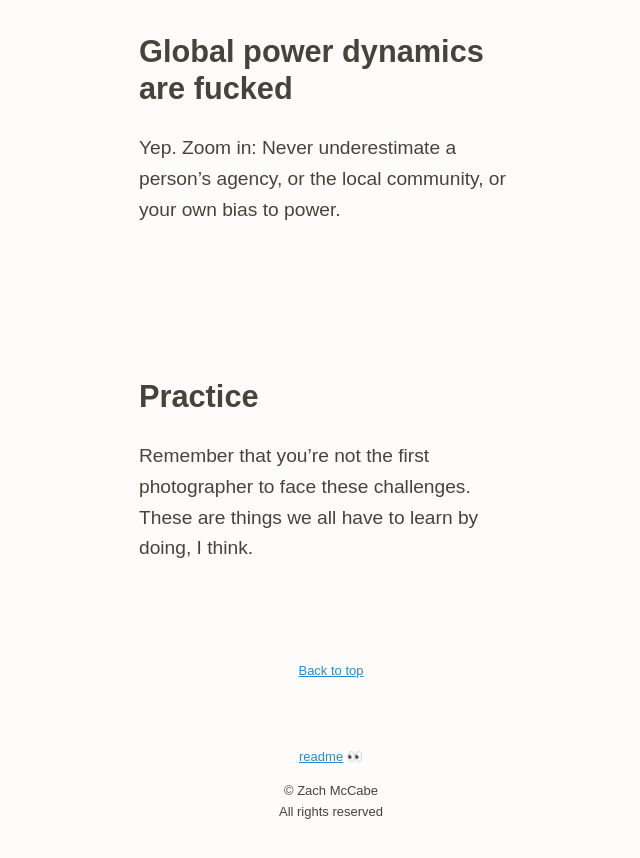
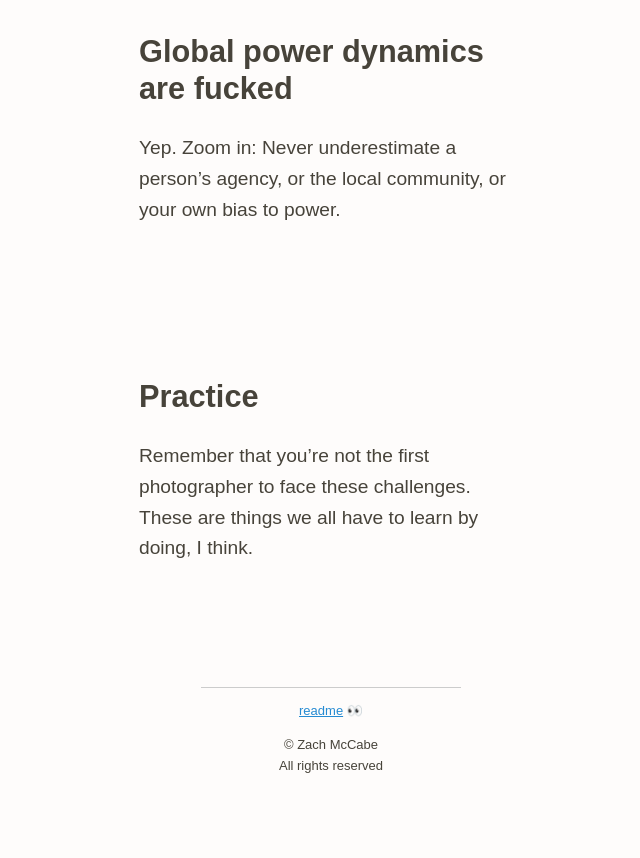
Before and after one commit to zachmccabe/zachmccabe.github.io, a Jekyll site: the page built from postcard.md, in a window 1280 px wide and 900 px high, scrolled down 3743 px. Shown: the top 858 px of the window, without its empty margins (309-949 px from the left). Built offline with Jekyll 4.4.1, drawn with Linux system fonts in a browser that asks for light colours.

Commit message:
Update footer.html

```diff
--- a/_includes/footer.html
+++ b/_includes/footer.html
@@ -1,3 +1,5 @@
-{% include to_top.html %}
+<div style="padding-bottom:3em;"></div>
+<div class="xtop20">
 <p>{% if page.url == '/ntk.html' %}👾👾👾{% else %}<a href="https://www.zachmccabe.com/ntk.html">readme</a> 👀{% endif %}</p>
 <p>&copy; Zach McCabe<br />All rights reserved</p>
+</div>
```
